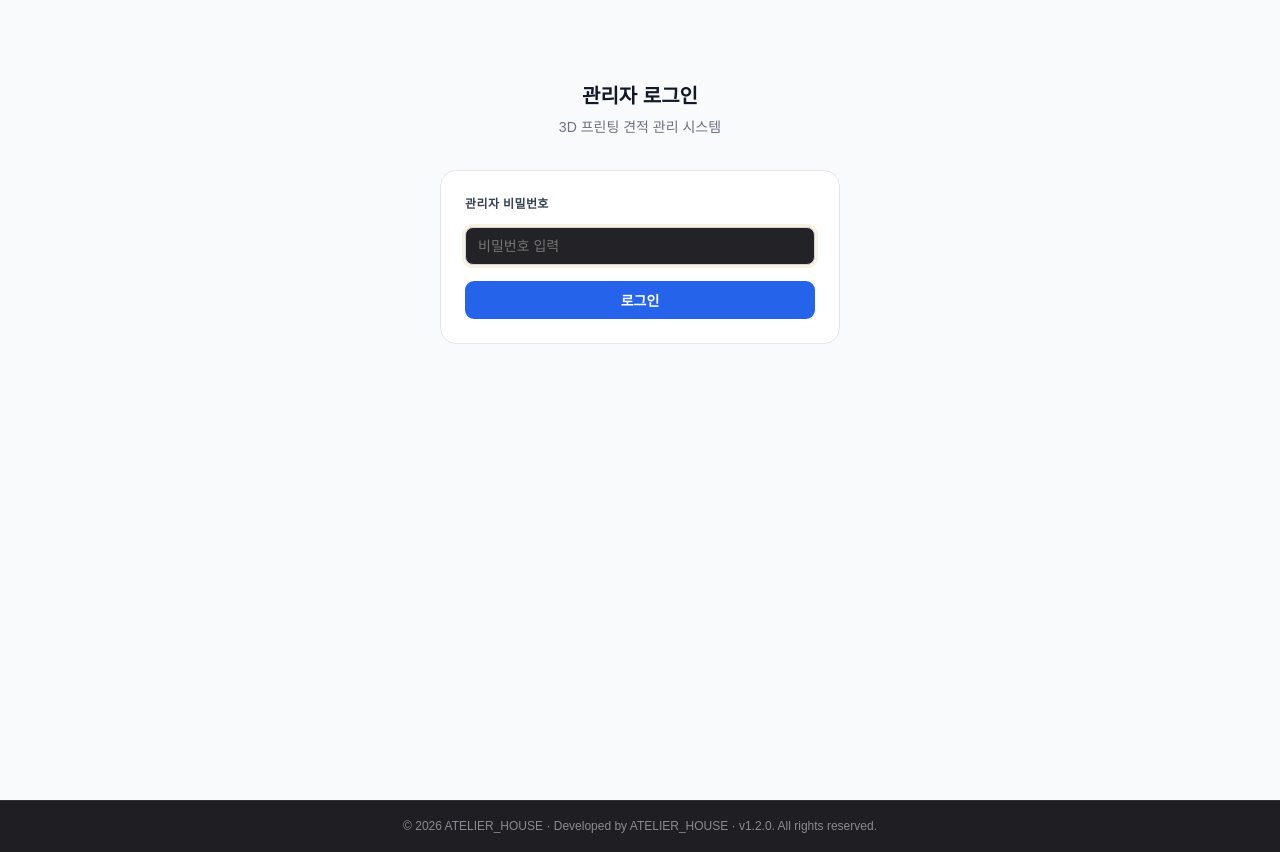
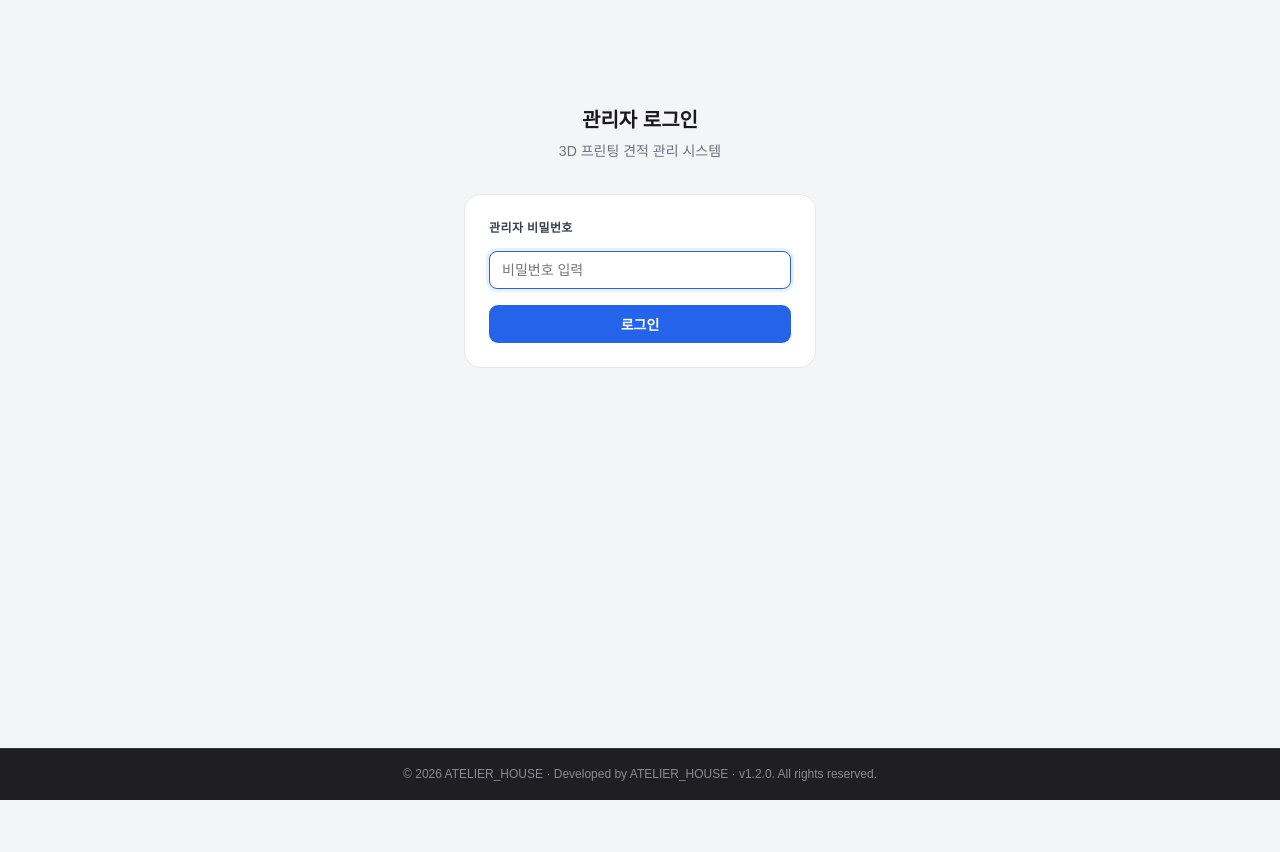
Before and after one commit to atelierhouse21-cloud/3d-print-quote, a Next.js app: page /admin in a window 1280 px wide. After the commit the page ends 800 px from the top, so only its background shows below. Built offline with nearby package versions, Linux system fonts and the light colour scheme.

Commit message:
Update page.tsx
관리자 페이지 색상을 다크 전환 이전으로 복원_2

```diff
--- a/app/admin/page.tsx
+++ b/app/admin/page.tsx
@@ -193,10 +193,26 @@ function AdminSTLViewer({ path, password }: { path: string; password: string })
   )
 }
 
+// 관리자 페이지 전용 밝은 테마.
+// 전체 레이아웃(app/layout.tsx)이 어두운 테마라, 관리자 화면에서만 다시 밝게 되돌립니다.
+// 고객이 보는 화면에는 영향을 주지 않습니다.
+function AdminTheme() {
+  return (
+    <style>{`
+      body { background: #f4f5f7 !important; color: #1a1a1a !important; }
+      body input[type=text], body input[type=email], body input[type=tel],
+      body input[type=number], body input[type=password], body select, body textarea {
+        background: #fff !important; color: #1a1a1a !important; border-color: #d1d5db !important;
+      }
+      body input:focus, body select:focus, body textarea:focus {
+        border-color: #2563eb !important; box-shadow: 0 0 0 3px rgba(37,99,235,.1) !important;
+      }
+    `}</style>
+  )
+}
+
 const S: Record<string, React.CSSProperties> = {
-  // 관리자 페이지는 밝은 테마를 씁니다.
-  // 전체 레이아웃(app/layout.tsx)이 어두운 테마라, 여기서 밝은 배경과 글자색을 다시 지정합니다.
-  wrap: { maxWidth:900, margin:'0 auto', padding:'24px 16px 60px', background:'#f9fafb', color:'#111827', minHeight:'100vh' },
+  wrap: { maxWidth:900, margin:'0 auto', padding:'24px 16px 60px' },
   card: { background:'#fff', borderRadius:16, border:'1px solid #e5e7eb' },
   body: { padding:24 },
   btn:  { padding:'9px 20px', borderRadius:9, fontSize:14, fontWeight:600, cursor:'pointer', border:'none', display:'inline-flex', alignItems:'center', gap:6 },
@@ -841,8 +857,8 @@ export default function AdminPage() {
 
   // ── 로그인 화면 ──
   if (!authed) return (
-    <div style={{ background:'#f9fafb', color:'#111827', minHeight:'100vh', padding:'80px 24px 24px' }}>
-    <div style={{ maxWidth:400, margin:'0 auto' }}>
+    <div style={{ maxWidth:400, margin:'80px auto', padding:24 }}>
+      <AdminTheme />
       <div style={{ textAlign:'center', marginBottom:32 }}>
         <h2 style={{ fontSize:20, fontWeight:700 }}>관리자 로그인</h2>
         <p style={{ color:'#6b7280', marginTop:4 }}>3D 프린팅 견적 관리 시스템</p>
@@ -868,12 +884,12 @@ export default function AdminPage() {
         </button>
       </div></div>
     </div>
-    </div>
   )
 
   // ── 상세 화면 ──
   if (sel) return (
     <div style={S.wrap}>
+      <AdminTheme />
       <button style={{ ...S.sBtn, marginBottom:20 }} onClick={()=>{ setSel(null); setShowIssueForm(false) }}>← 목록으로</button>
       <div style={{ display:'flex', alignItems:'center', gap:10, marginBottom:20 }}>
         <span style={{ fontSize:18, fontWeight:700 }}>{sel.quote_no}</span>
@@ -1193,6 +1209,7 @@ export default function AdminPage() {
   // ── 목록 화면 ──
   return (
     <div style={S.wrap}>
+      <AdminTheme />
       <div style={{ marginBottom:20 }}>
         <h1 style={{ fontSize:20, fontWeight:700, marginBottom:16 }}>견적 관리 대시보드</h1>
         <div style={{ display:'flex', gap:8, marginBottom:16, borderBottom:'2px solid #e5e7eb' }}>
```
